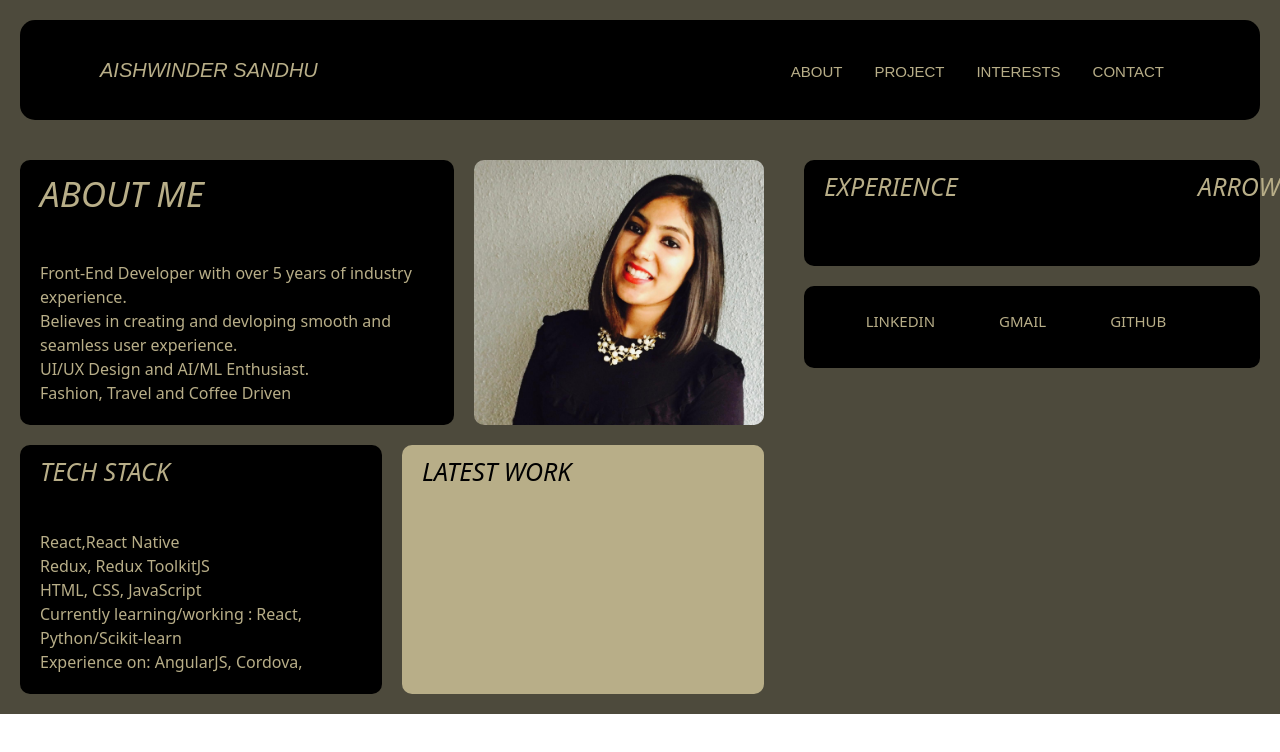
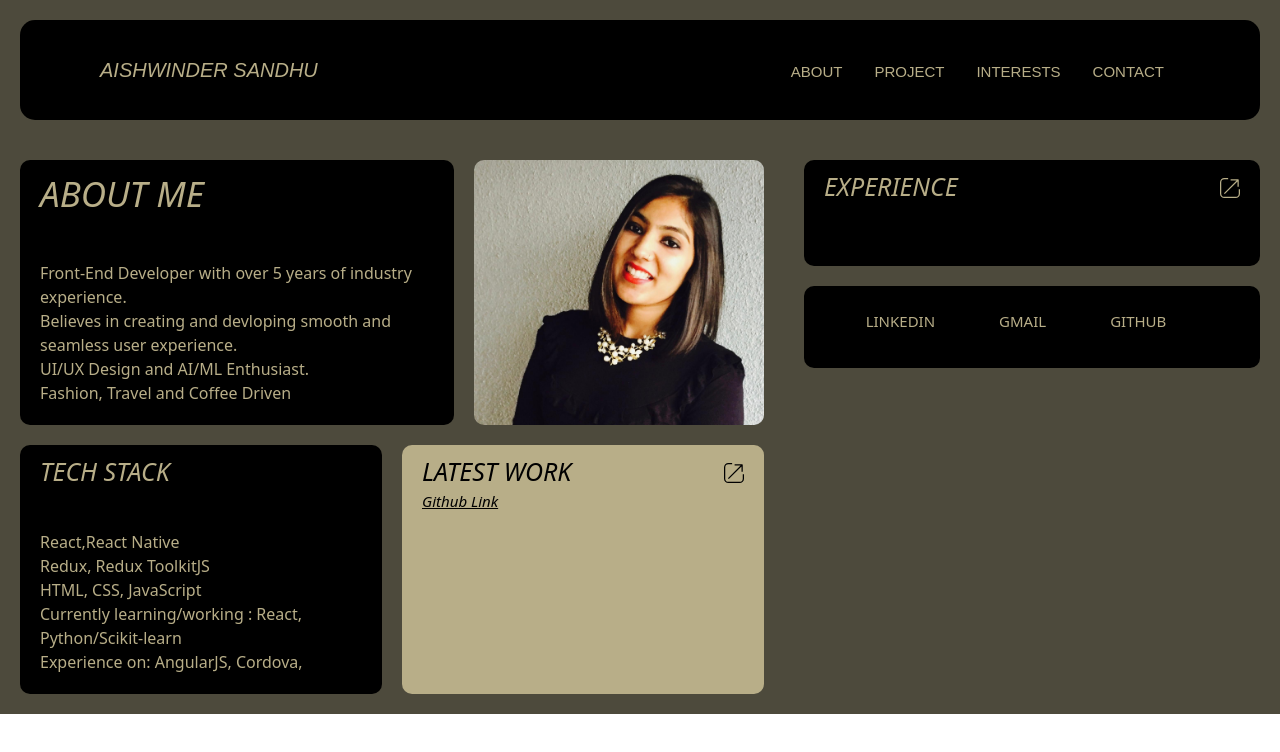
Before and after one commit to aishwindersandhu/portfolio, a React (Vite) app: page / in a window 1280 px wide. Shown: the top 752 px of the page. Built offline with nearby package versions, Linux system fonts and the light colour scheme; the HTML template or start-up script is replaced by a standard one.

Commit message:
Added Links and icons

```diff
--- a/src/components/Experience.tsx
+++ b/src/components/Experience.tsx
@@ -1,14 +1,23 @@
 import React from "react";
+import '../styles/experience.css';
 
-export const Experience = () =>{
+export const Experience = () => {
   return (
     <React.Fragment>
       <section className="bg-black h-full w-full about-section pt-2 p-5" >
         <div className="w-full h-3/4">
           <div className="mb-10 about-me-header latest-project-title">
             <span>EXPERIENCE</span>
-            <span style={{position:'absolute', right:'0'}}>ARROW</span>
+            <span className="launch-arrow-resume">
+              <a href="https://drive.google.com/file/d/1enUL9tsOVM8e-8hBEuKQUnirUsoXOT5y/view?raw=1"
+                target="_blank">
+                <svg xmlns="http://www.w3.org/2000/svg" viewBox="0 0 32 32"><g data-name="37-Arrow Up">
+                  <path d="M30 18v7a5 5 0 0 1-5 5H7a5 5 0 0 1-5-5V7a5 5 0 0 1 5-5h6V0H7a7 7 0 0 0-7 7v18a7 7 0 0 0 7 7h18a7 7 0 0 0 7-7v-7z" /><path d="M6.29 24.29 7.7 25.7 28 5.41V14h2V3a1 1 0 0 0-1-1H17v2h9.59z" /></g>
+                </svg>
+              </a>
+            </span>
           </div>
+
         </div>
       </section>
     </React.Fragment>
--- a/src/components/Footer.tsx
+++ b/src/components/Footer.tsx
@@ -5,7 +5,9 @@ export const Footer = () =>{
    <React.Fragment>
       <div className="bg-black h-full about-section pt-2 p-5 w-full">
         <nav style={{display:'flex', justifyContent:'center'}}>
-        <a href="#about" className="header-nav" style={{margin:'1rem 2rem 1rem 2rem'}}>LINKEDIN</a>
+        <a href="https://www.linkedin.com/in/aishwinder-sandhu-3b5002102/"
+          target="_blank"
+          className="header-nav" style={{margin:'1rem 2rem 1rem 2rem'}} >LINKEDIN</a>
         <a href="#portfolio" className="header-nav" style={{margin:'1rem 2rem 1rem 2rem'}}>GMAIL</a>
         <a href="#interests" className="header-nav" style={{margin:'1rem 2rem 1rem 2rem'}}>GITHUB</a>
         <a href="#contact"  className="header-nav"></a>
--- a/src/components/latestProject.tsx
+++ b/src/components/latestProject.tsx
@@ -1,10 +1,26 @@
 import react from "react";
-import '../styles/latestProject.css'
+import '../styles/latestProject.css';
+
 export const LatestProject = () => {
   return (
     <react.Fragment>
       <section className="bg-[#B8AE88] h-full pt-2 p-5 latest-project-section" >
-        <div className="mb-10 about-me-header latest-project-title">LATEST WORK</div>
+        <div className="mb-10 about-me-header latest-project-title">
+          <span>LATEST WORK
+            <a href="https://github.com/aishwindersandhu/demoaApp/tree/FaceCapture-Component"
+              target="_blank">
+              <span className="launch-arrow">
+                <svg xmlns="http://www.w3.org/2000/svg" viewBox="0 0 32 32"><g data-name="37-Arrow Up"><path d="M30 18v7a5 5 0 0 1-5 5H7a5 5 0 0 1-5-5V7a5 5 0 0 1 5-5h6V0H7a7 7 0 0 0-7 7v18a7 7 0 0 0 7 7h18a7 7 0 0 0 7-7v-7z" /><path d="M6.29 24.29 7.7 25.7 28 5.41V14h2V3a1 1 0 0 0-1-1H17v2h9.59z" /></g></svg>
+              </span>
+            </a>
+          </span>
+          {/* Attach hosted link, netlify link, for full demo */}
+
+          <a href="https://github.com/aishwindersandhu/demoaApp/tree/FaceCapture-Component" target="_blank">
+            <div style={{ fontSize: '15px', textDecoration: 'underline' }}>Github Link</div>
+          </a>
+
+        </div>
         <div>
         </div>
       </section>
--- /dev/null
+++ b/src/styles/experience.css
@@ -0,0 +1,8 @@
+.launch-arrow-resume{
+  fill:#B8AE88;
+  height:20px;
+  width:20px;
+  float: right;
+  margin-top: 10px;
+  cursor: pointer;
+}
--- a/src/styles/latestProject.css
+++ b/src/styles/latestProject.css
@@ -6,3 +6,10 @@
 .latest-project-title{
   font-size: 25px;
 }
+.launch-arrow{
+  height:20px;
+  width:20px;
+  float: right;
+  margin-top: 10px;
+  cursor: pointer;
+}
```
